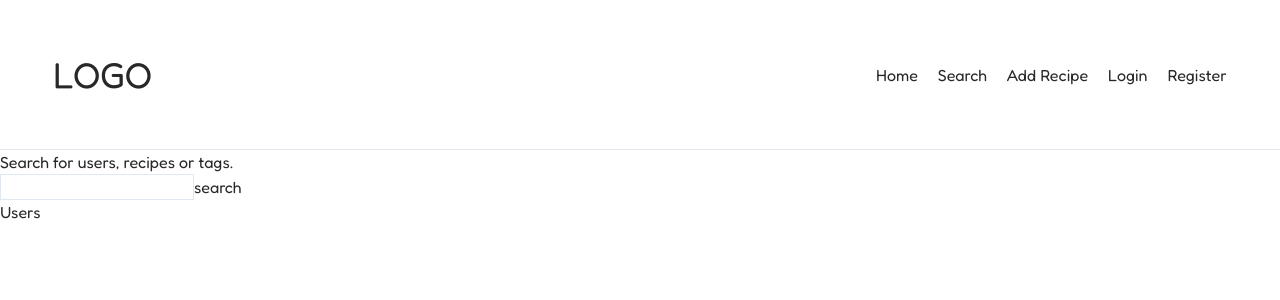
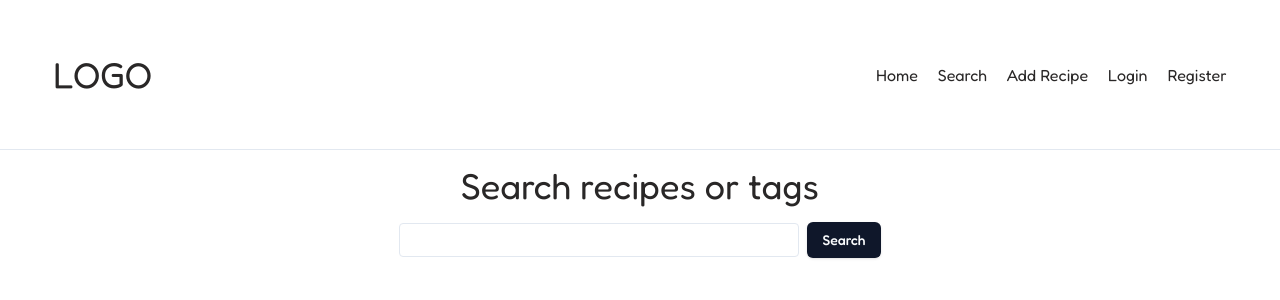
Before and after one commit to ajdinhusetovic/recipi, a React (Vite) app in the folder client/: page /recipes/search in a window 1280 px wide. Shown: the top 300 px of the page. Built offline with nearby package versions, Linux system fonts and the light colour scheme.

Commit message:
update search functionality

```diff
--- a/client/src/pages/Search.tsx
+++ b/client/src/pages/Search.tsx
@@ -2,6 +2,7 @@ import Navbar from "@/components/Navbar";
 import RecipeCard from "@/components/RecipeCard";
 import axios from "axios";
 import React, { useState } from "react";
+import { Button } from "@/components/ui/button";
 
 const Search = () => {
   const [search, setSearch] = useState("");
@@ -22,41 +23,39 @@ const Search = () => {
   return (
     <>
       <Navbar />
-      <div>
-        <div>
-          <h1>Search for users, recipes or tags.</h1>
-          <div>
+      <div className="h-screen">
+        <div className="w-11/12 mx-auto flex flex-col justify-center items-center mt-4">
+          <h1 className="mb-4 text-2xl md:text-4xl">Search recipes or tags</h1>
+          <div className="flex gap-2 w-full items-center justify-center max-w-[800px]">
             <input
               type="text"
-              className="border"
+              className="border rounded p-1 md:w-1/2"
               onChange={(e) => setSearch(e.target.value)}
             />
-            <button onClick={handleSearch}>search</button>
+            <Button onClick={handleSearch} className="font-medium">
+              Search
+            </Button>
           </div>
         </div>
-        <div>
-          <h1>Users</h1>
-          {searchResults.users?.length > 0 ? (
-            <div>
-              {searchResults.users?.map((user) => (
-                <div>
-                  <img src={user.image} alt="Profile picture" />
-                  <h1>{user.username}</h1>
-                </div>
+        <div className="md:w-10/12 lg:w-11/12 mx-auto flex flex-col items-center justify-center md:items-baseline md:justify-normal mt-8">
+          {searchResults.recipes?.length > 0 && (
+            <div className="flex flex-col md:flex-row md:flex-wrap  gap-8">
+              {searchResults.recipes?.map((recipe) => (
+                <RecipeCard key={recipe.id} recipe={recipe} />
               ))}
             </div>
-          ) : (
-            ""
           )}
-          {searchResults.recipes?.length > 0 ? (
-            <div>
-              {searchResults.recipes?.map((recipe) => (
-                <RecipeCard recipe={recipe} />
+
+          {searchResults.tags?.length > 0 && (
+            <div className="flex flex-col md:flex-row md:flex-wrap md:items-center md:justify-center lg:items-baseline lg:justify-normal  gap-8">
+              {searchResults.tags?.map((recipe) => (
+                <RecipeCard key={recipe.id} recipe={recipe} />
               ))}
             </div>
-          ) : (
-            ""
           )}
+
+          {searchResults.recipes?.length === 0 &&
+            searchResults.tags?.length === 0 && <p>No results found.</p>}
         </div>
       </div>
     </>
```
Also changed, not shown: 1 other file (tests, documents, lock files or other folders).
